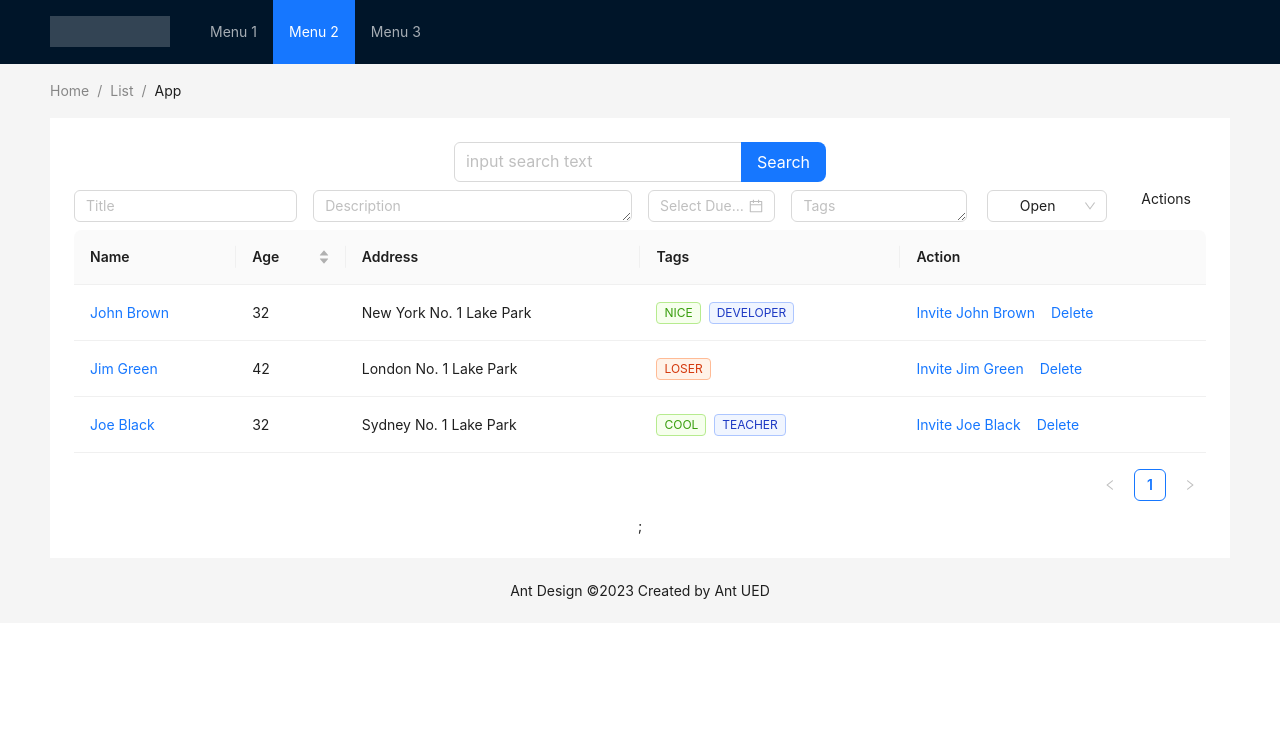
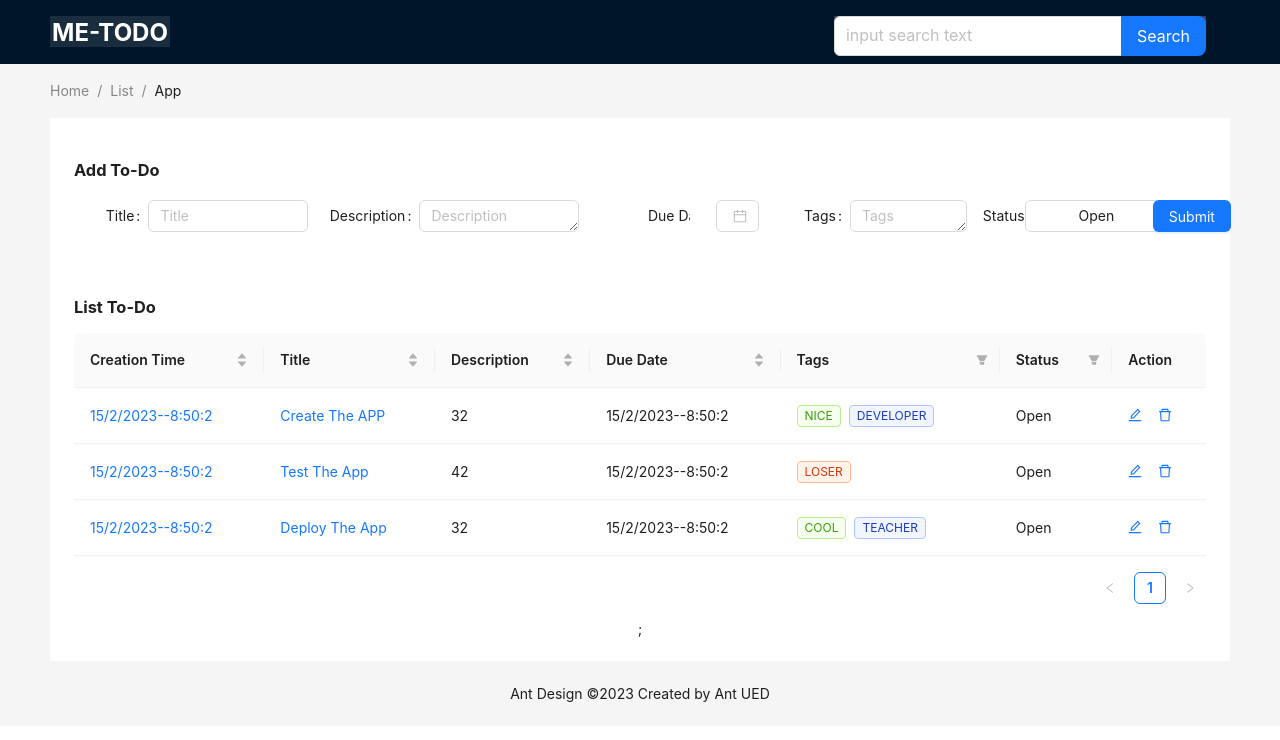
Before and after one commit to zahidhasan125/to-do-with-antd, a React (Create React App) app: page / in a window 1280 px wide. Shown: the top 740 px of the page. Built offline with nearby package versions, Linux system fonts and the light colour scheme.

Commit message:
form design final

```diff
--- a/src/components/AddNote.js
+++ b/src/components/AddNote.js
@@ -1,5 +1,5 @@
-import { DatePicker, Input, Row, Col, Select } from 'antd';
-
+import { DatePicker, Input, Row, Col, Select, Button, Form, Space, Tooltip, Typography } from 'antd';
+import { FileAddOutlined } from '@ant-design/icons';
 import React from 'react';
 const { TextArea } = Input;
 const style = {
@@ -11,8 +11,166 @@ const AddNote = () => {
         console.log(`selected ${value}`);
     };
 
+    const onFinish = e => {
+
+        console.log('Received values of form: ', e);
+
+    }
+
     return (
-        <form>
+        <Form
+            name="complex-form"
+            onFinish={onFinish}
+            labelCol={{
+                span: 8,
+            }}
+            wrapperCol={{
+                span: 16,
+            }}
+            style={{
+                maxWidth: 1200,
+            }}
+        >
+            <h3 align='left'>Add To-Do</h3>
+            <Row gutter={[16, 24]}>
+                <Col className="gutter-row" span={5}>
+                    <Form.Item label="Title">
+                        <Space>
+                            <Form.Item
+                                name="title"
+                                noStyle
+                                rules={[
+                                    {
+                                        required: true,
+                                        message: 'Title is required',
+                                    },
+                                ]}
+                            >
+                                <Input
+                                    style={{
+                                        width: 160,
+                                    }}
+                                    placeholder="Title"
+                                />
+                            </Form.Item>
+                        </Space>
+                    </Form.Item>
+                </Col>
+                <Col className="gutter-row" span={7}>
+                    <Form.Item label="Description">
+                        <Form.Item
+                            name="description"
+                            style={{
+                                width: 160
+                            }}
+                            rules={[
+                                {
+                                    required: true,
+                                    message: 'Description is required',
+                                },
+                            ]}
+                        >
+                            <TextArea
+                                rows={1}
+                                style={{
+                                    width: 160,
+                                }}
+                                placeholder='Description' />
+                        </Form.Item>
+                    </Form.Item>
+                </Col>
+                <Col className="gutter-row" span={3}>
+                    <Form.Item
+                        label="Due Date"
+                        style={{
+                            marginBottom: 0,
+                        }}
+                    >
+                        <Form.Item
+                            name="Due Date"
+                            rules={[
+                                {
+                                    required: true,
+                                },
+                            ]}
+                            style={{
+                                display: 'inline-block',
+                                width: 'calc(50% - 8px)',
+                            }}
+                        >
+                            <DatePicker placeholder='Due Date' />
+                        </Form.Item>
+                    </Form.Item>
+                </Col>
+                <Col className="gutter-row" span={4}>
+                    <Form.Item label="Tags">
+                        <Form.Item
+                            name="tags"
+                            noStyle
+                            rules={[
+                                {
+                                    required: false,
+                                    message: 'Tags is Optional.',
+                                },
+                            ]}
+                        >
+                            <TextArea
+                                rows={1}
+                                style={{
+                                    width: 160,
+                                }}
+                                placeholder='Tags' />
+                        </Form.Item>
+                    </Form.Item>
+                </Col>
+                <Col className="gutter-row" span={3}>
+                    <Form.Item label="Status">
+                        <Form.Item
+                            name="Status"
+                            noStyle
+                            rules={[
+                                {
+                                    required: true,
+                                    message: 'Status is Required.',
+                                },
+                            ]}
+                        >
+                            <Select
+                                defaultValue="Open"
+                                style={{
+                                    width: 160,
+                                }}
+                                onChange={handleChange}
+                                options={[
+                                    {
+                                        value: 'open',
+                                        label: 'Open',
+                                    },
+                                    {
+                                        value: 'working',
+                                        label: 'Working',
+                                    },
+                                    {
+                                        value: 'done',
+                                        label: 'Done',
+                                    },
+                                    {
+                                        value: 'overdue',
+                                        label: 'OverDue',
+                                    },
+                                ]}
+                            />
+                        </Form.Item>
+                    </Form.Item>
+                </Col>
+                <Col className="gutter-row" span={2}>
+                    <Form.Item label=" " colon={false}>
+                        <Button type="primary" htmlType="submit">
+                            Submit
+                        </Button>
+                    </Form.Item>
+                </Col>
+                {/* <h3 align='left'>Add To-Do</h3>
                 <Row gutter={[16, 24]}>
                     <Col className="gutter-row" span={5}>
                         <div style={style}>
@@ -64,11 +222,17 @@ const AddNote = () => {
                         </div>
                     </Col>
                     <Col className="gutter-row" span={2}>
-                    <div style={style}>Actions</div>
+                        <div style={style}>
+                            <a href=''>
+                                <Button type="primary" >
+                                    <FileAddOutlined /> ADD
+                                </Button>
+                            </a>
+                        </div>
                     </Col>
-            </Row>
-
-        </form>
+                </Row> */}
+            </Row >
+        </Form>
     );
 };
 
--- a/src/components/Navbar.js
+++ b/src/components/Navbar.js
@@ -27,7 +27,7 @@ const Navbar = () => {
         style={{
           position: 'sticky',
           top: 0,
-          zIndex: 1,
+          zIndex: 10,
           width: '100%',
         }}
       >
@@ -37,18 +37,42 @@ const Navbar = () => {
             width: 120,
             height: 31,
             margin: '16px 24px 16px 0',
-            background: 'rgba(255, 255, 255, 0.2)',
+            background: 'rgba(255, 255, 255, 0.1)',
+            color: '#fff',
+            fontSize: 24,
+            fontWeight: 'bold'
+
           }}
-        />
-        <Menu
+        >
+          <p style={{
+            margin: '0',
+            padding: '0',
+            lineHeight: 1.4
+          }}>ME-TODO</p>
+        </div>
+        {/* <Menu
           theme="dark"
           mode="horizontal"
           defaultSelectedKeys={['2']}
-          items={new Array(3).fill(null).map((_, index) => ({
+          items={new Array(2).fill(null).map((_, index) => ({
             key: String(index + 1),
             label: `Menu ${index + 1}`,
           }))}
-        />
+        /> */}
+        <Space direction="vertical" style={{
+          float: 'right',
+          height: 31,
+          margin: '16px 24px 16px 0',
+          background: 'rgba(255, 255, 255, 0.2)',
+        }}>
+          <Search
+            placeholder="input search text"
+            allowClear
+            enterButton="Search"
+            size="large"
+            onSearch={onSearch}
+          />
+        </Space>
 
       </Header>
       <Content
@@ -73,15 +97,7 @@ const Navbar = () => {
             background: colorBgContainer,
           }}
         >
-          <Space direction="vertical">
-            <Search
-              placeholder="input search text"
-              allowClear
-              enterButton="Search"
-              size="large"
-              onSearch={onSearch}
-            />
-          </Space>
+
           <AddNote />
           <TableNew />
         </div>
--- a/src/components/TableNew.js
+++ b/src/components/TableNew.js
@@ -1,27 +1,46 @@
 import React from 'react';
 import { Space, Table, Tag } from 'antd';
+import { DeleteOutlined, EditOutlined } from '@ant-design/icons';
 
 
 const columns = [
   {
-    title: 'Name',
-    dataIndex: 'name',
-    key: 'name',
+    title: 'Creation Time',
+    dataIndex: 'createdAt',
+    key: 'createdAt',
     render: (text) => <a>{text}</a>,
-  },
-  {
-    title: 'Age',
-    dataIndex: 'age',
-    key: 'age',
     sorter: {
-      compare: (a, b) => a.age - b.age,
+      compare: (a, b) => a.text - b.text,
       multiple: 3,
     },
   },
   {
-    title: 'Address',
-    dataIndex: 'address',
-    key: 'address',
+    title: 'Title',
+    dataIndex: 'title',
+    key: 'title',
+    render: (text) => <a>{text}</a>,
+    sorter: {
+      compare: (a, b) => a.title - b.title,
+      multiple: 3,
+    },
+  },
+  {
+    title: 'Description',
+    dataIndex: 'details',
+    key: 'details',
+    sorter: {
+      compare: (a, b) => a.details - b.details,
+      multiple: 3,
+    },
+  },
+  {
+    title: 'Due Date',
+    dataIndex: 'dueDate',
+    key: 'dueDate',
+    sorter: {
+      compare: (a, b) => a.dueDate - b.dueDate,
+      multiple: 3,
+    },
   },
   {
     title: 'Tags',
@@ -42,45 +61,94 @@ const columns = [
         })}
       </>
     ),
+    filters: [
+      {
+        text: 'London',
+        value: 'London',
+      },
+      {
+        text: 'New York',
+        value: 'New York',
+      },
+    ],
+    onFilter: (value, record) => record.address.startsWith(value),
+    filterSearch: true,
+  },
+  {
+    title: 'Status',
+    key: 'status',
+    dataIndex: 'status',
+    filters: [
+      {
+        text: 'Open',
+        value: 'Open',
+      },
+      {
+        text: 'Working',
+        value: 'Working',
+      },
+      {
+        text: 'Done',
+        value: 'Done',
+      },
+      {
+        text: 'Over Due',
+        value: 'Over Due',
+      },
+    ],
+    onFilter: (value, record) => record.address.startsWith(value),
+    filterSearch: true,
   },
   {
     title: 'Action',
     key: 'action',
     render: (_, record) => (
       <Space size="middle">
-        <a>Invite {record.name}</a>
-        <a>Delete</a>
+        <a><EditOutlined /></a>
+        <a><DeleteOutlined /></a>
       </Space>
     ),
   },
 ];
+
+
+const currentTime = new Date();
+const timeStamp = `${currentTime.getDate()}/${currentTime.getMonth() + 1}/${currentTime.getFullYear()}--${currentTime.getHours()}:${currentTime.getMinutes()}:${currentTime.getSeconds()}`;
+console.log(timeStamp);
 const data = [
   {
     key: '1',
-    name: 'John Brown',
-    age: 32,
-    address: 'New York No. 1 Lake Park',
+    createdAt: timeStamp,
+    title: 'Create The APP',
+    details: 32,
+    dueDate: timeStamp,
     tags: ['nice', 'developer'],
+    status: 'Open'
   },
   {
     key: '2',
-    name: 'Jim Green',
-    age: 42,
-    address: 'London No. 1 Lake Park',
+    createdAt: timeStamp,
+    title: 'Test The App',
+    details: 42,
+    dueDate: timeStamp,
     tags: ['loser'],
+    status: 'Open'
   },
   {
     key: '3',
-    name: 'Joe Black',
-    age: 32,
-    address: 'Sydney No. 1 Lake Park',
+    createdAt: timeStamp,
+    title: 'Deploy The App',
+    details: 32,
+    dueDate: timeStamp,
     tags: ['cool', 'teacher'],
+    status: 'Open'
   },
 ];
 
 const TableNew = () => {
   return (
     <div>
+      <h3 align='left'>List To-Do</h3>
       <Table columns={columns} dataSource={data} />;
     </div>
   );
```
Also changed, not shown: 1 other file (tests, documents, lock files or other folders). Lines whose indentation alone changed are shown as unchanged.
